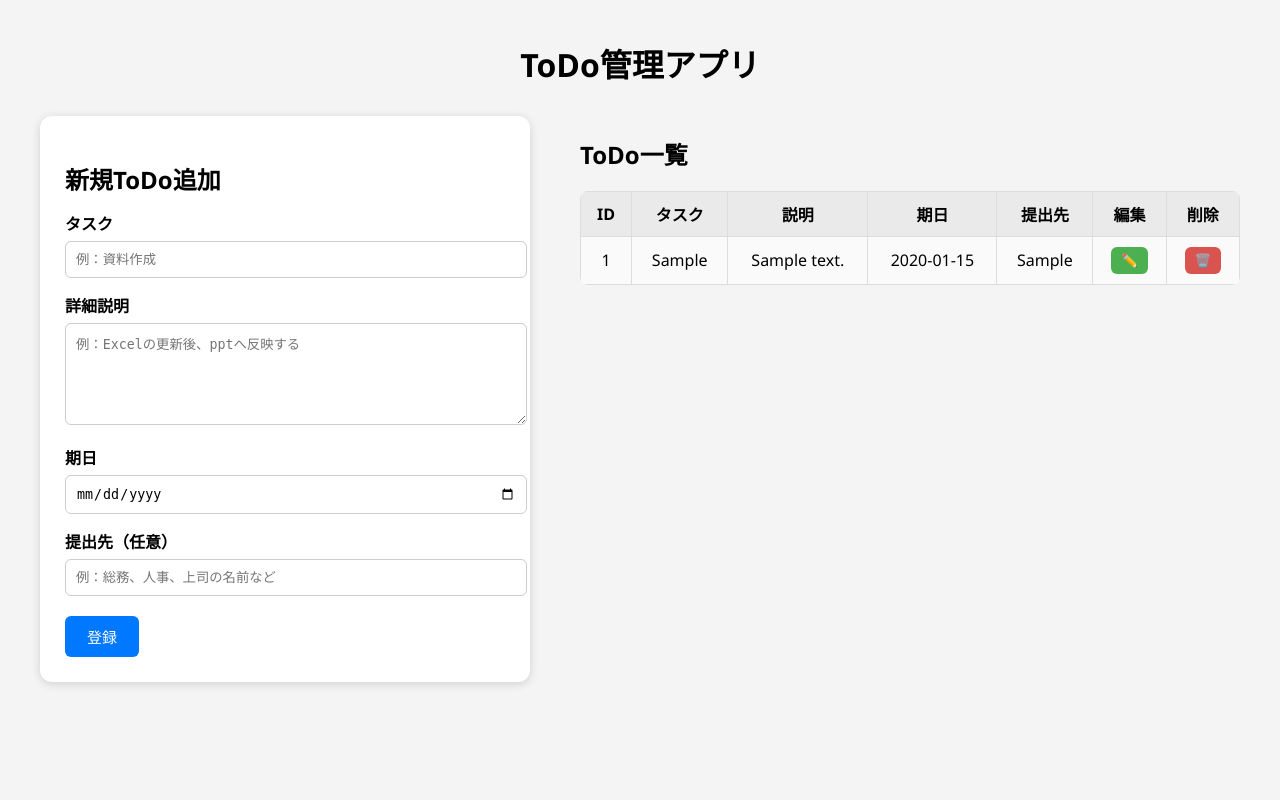
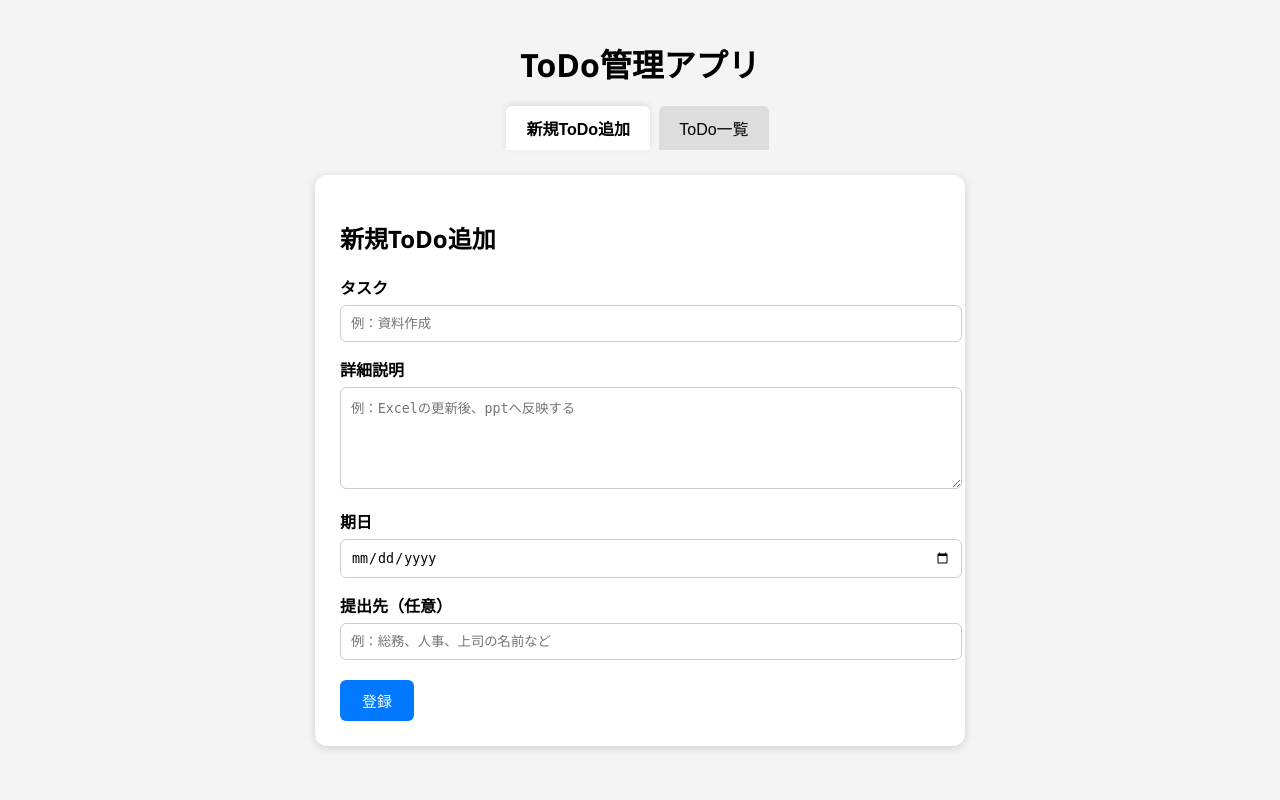
Before and after one commit to hiroyuki-okamoto830/udemy_original_app, a Flask app: page / in a window 1280 px wide. Run offline with Flask 3, Linux system fonts and the light colour scheme; tables that the repository leaves empty hold one stand-in row (values such as "Sample post"); some libraries are stand-ins or nearby versions.

Commit message:
同一ページでタブ切り替えできる仕様に変更

```diff
--- a/static/style.css
+++ b/static/style.css
@@ -7,26 +7,49 @@ body {
 
 .title {
     text-align: center;
-    margin-bottom: 30px;
+    margin-bottom: 20px;
 }
 
-/* レイアウト */
-.container {
-    display: flex;
-    gap: 50px;
+/* タブ */
+.tabs {
+    text-align: center;
+    margin-bottom: 25px;
 }
+
+.tab-button {
+    padding: 10px 20px;
+    background: #ddd;
+    border: none;
+    border-radius: 6px 6px 0 0;
+    cursor: pointer;
+    font-size: 16px;
+    margin-right: 5px;
+}
+
+.tab-button.active {
+    background: #fff;
+    font-weight: bold;
+    box-shadow: 0 -2px 6px rgba(0,0,0,0.1);
+}
+
+/* タブ内容 */
+.tab-content {
+    display: none;
+}
+
+.tab-content.active {
+    display: block;
+}
+
 
 /* 左側フォーム（カード風） */
 .form-box {
-    width: 40%;
+    width: 50%;
+    margin: 0 auto;
     background: white;
     padding: 25px;
     border-radius: 12px;
     box-shadow: 0 2px 10px rgba(0,0,0,0.15);
-}
-
-.form-box h2 {
-    margin-bottom: 15px;
 }
 
 /* 入力欄 */
@@ -42,7 +65,6 @@ input[type=text], input[type=date], textarea {
     margin-top: 6px;
     border: 1px solid #ccc;
     border-radius: 6px;
-    background: #fff;
 }
 
 textarea {
@@ -65,9 +87,10 @@ textarea {
     opacity: 0.85;
 }
 
-/* 右側テーブル */
+/* 一覧テーブル */
 .list-box {
-    width: 60%;
+    width: 80%;
+    margin: 0 auto;
 }
 
 table {
@@ -86,7 +109,6 @@ th, td {
 
 th {
     background: #eaeaea;
-    font-weight: bold;
 }
 
 tr:nth-child(even) {
@@ -114,9 +136,7 @@ tr:nth-child(even) {
 }
 .btn-delete:hover { opacity: 0.85; }
 
-form.inline { display: inline; }
-
-/* モーダル改善 */
+/* モーダル */
 .modal-overlay {
     position: fixed;
     top: 0; left: 0; right: 0; bottom: 0;
@@ -139,3 +159,5 @@ form.inline { display: inline; }
     cursor: pointer;
     font-size: 20px;
 }
+
+form.inline { display: inline; }
--- a/templates/index.html
+++ b/templates/index.html
@@ -9,9 +9,15 @@
 
 <h1 class="title">ToDo管理アプリ</h1>
 
-<div class="container">
+<!-- ▽▽ タブメニュー ▽▽ -->
+<div class="tabs">
+    <button class="tab-button active" onclick="openTab('tab-add')">新規ToDo追加</button>
+    <button class="tab-button" onclick="openTab('tab-list')">ToDo一覧</button>
+</div>
+<!-- △△ タブメニュー △△ -->
 
-  <!-- 新規登録 -->
+<!-- ▽▽ タブ内容1：新規ToDo追加 ▽▽ -->
+<div id="tab-add" class="tab-content active">
   <div class="form-box">
     <h2>新規ToDo追加</h2>
     <form method="POST">
@@ -34,8 +40,12 @@
       <button type="submit" class="btn-primary">登録</button>
     </form>
   </div>
+</div>
+<!-- △△ タブ内容1 △△ -->
 
-  <!-- 一覧 -->
+
+<!-- ▽▽ タブ内容2：ToDo一覧 ▽▽ -->
+<div id="tab-list" class="tab-content">
   <div class="list-box">
     <h2>ToDo一覧</h2>
 
@@ -75,10 +85,11 @@
         </td>
       </tr>
       {% endfor %}
+
     </table>
-
   </div>
 </div>
+<!-- △△ タブ内容2 △△ -->
 
 
 <!-- 編集モーダル -->
@@ -111,6 +122,16 @@
 
 
 <script>
+/* タブ切替 */
+function openTab(tabId) {
+    document.querySelectorAll('.tab-button').forEach(btn => btn.classList.remove('active'));
+    document.querySelectorAll('.tab-content').forEach(tab => tab.classList.remove('active'));
+
+    event.target.classList.add('active');
+    document.getElementById(tabId).classList.add('active');
+}
+
+/* 編集モーダル */
 function openEditModal(data) {
     document.getElementById("edit_task").value = data.task || "";
     document.getElementById("edit_description").value = data.description || "";
```
